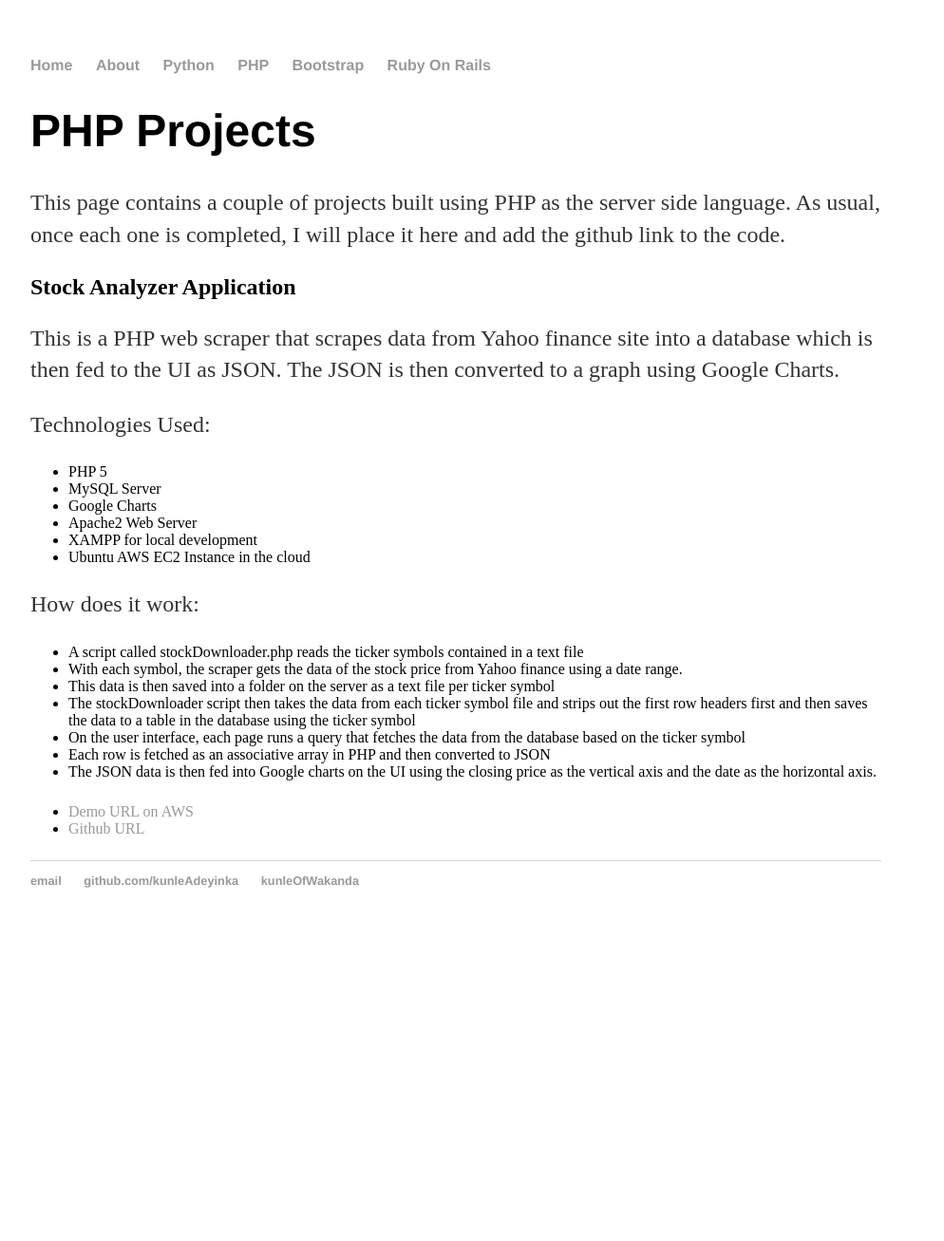
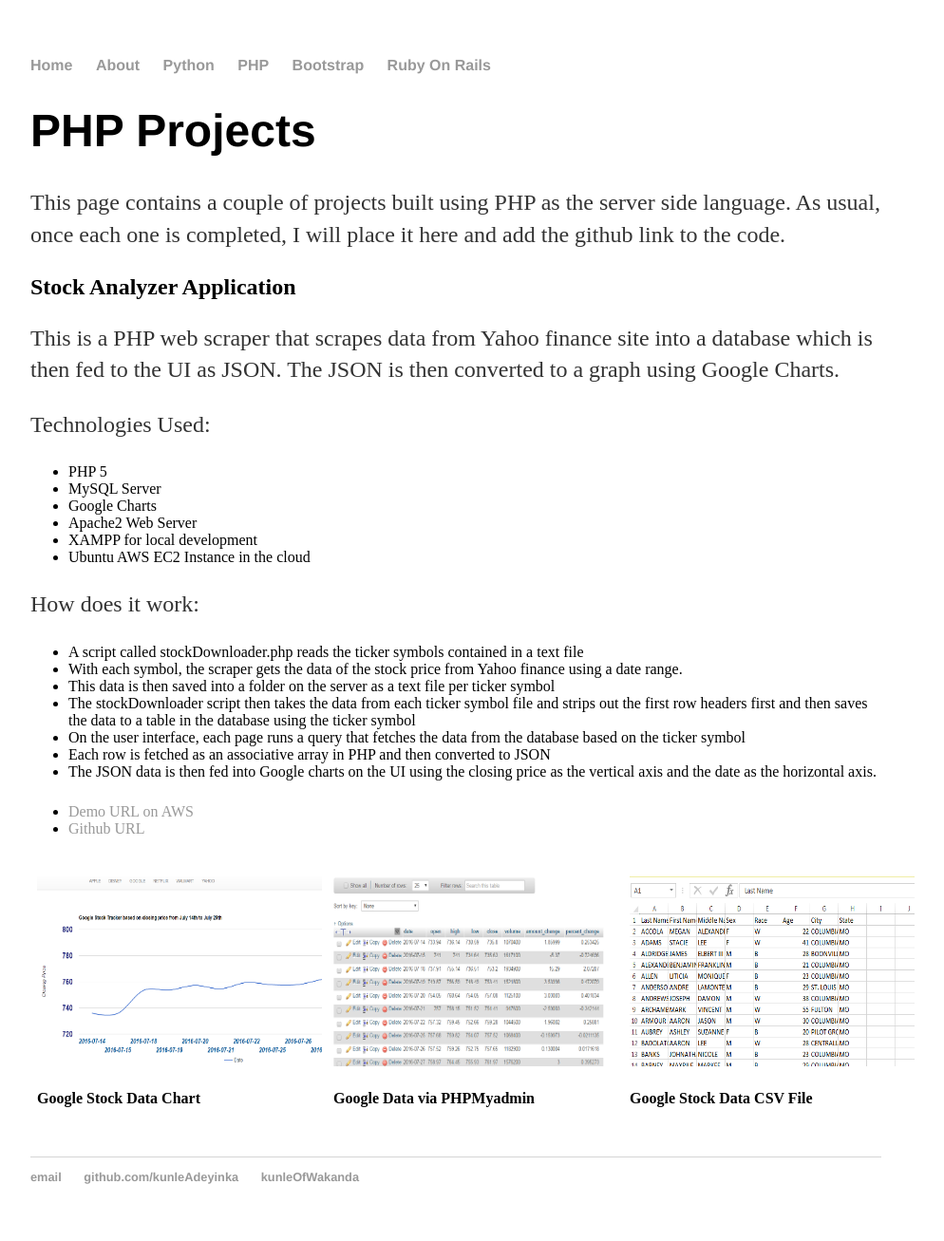
Before and after one commit to kunleAdeyinka/kunleAdeyinka.github.io, a Jekyll site: the page built from php/index.html, in a window 1280 px wide. Shown: the whole page at 95% size, without its empty margins (160-1154 px from the left). Built offline with Jekyll 4.4.1, drawn with Linux system fonts in a browser that asks for light colours; Markdown is read by kramdown in place of the engine named in the settings; before the commit the page ends 995 px from its top, so only the background shows below that.

Commit message:
added php images for section 1

```diff
--- a/php/index.html
+++ b/php/index.html
@@ -41,6 +41,25 @@ title: PHP Kunle Adeyinka, Languages
 			<li><a href="http://ec2-54-196-140-117.compute-1.amazonaws.com/stockanalyzerapp/index.php">Demo URL on AWS</a> </li>
 			<li><a href="https://github.com/kunleAdeyinka/stockanalyzerapp">Github URL </a> </li>
 		</ul>
+				<br/>
+		<center>
+			<table  cellpadding="5">
+				<tr>
+					<td>
+						<img src="http://kunleadeyinka.github.io/img/stock1.PNG" alt="Google Stock Data Chart Image" height="200" width="300">
+						<h4>Google Stock Data Chart</h4>
+					</td>
+					<td>
+						<img src="http://kunleadeyinka.github.io/img/stock2.PNG" alt="Google Data via PHPMyadmin Image" height="200" width="300">
+						<h4>Google Data via PHPMyadmin</h4>
+					</td>
+					<td>
+						<img src="http://kunleadeyinka.github.io/img/jail_roster_excel.PNG" alt="Google Stock Data CSV File Image" height="200" width="300">
+						<h4>Google Stock Data CSV File</h4>
+					</td>
+				</tr>
+			</table>
+		</center>
 	</p>
 
 </div><!-- /.blurb -->
```
Also changed, not shown: python/index.html (+6 -6 lines), img/stock1.PNG (added), img/stock2.PNG (added), img/stock3.PNG (added).
